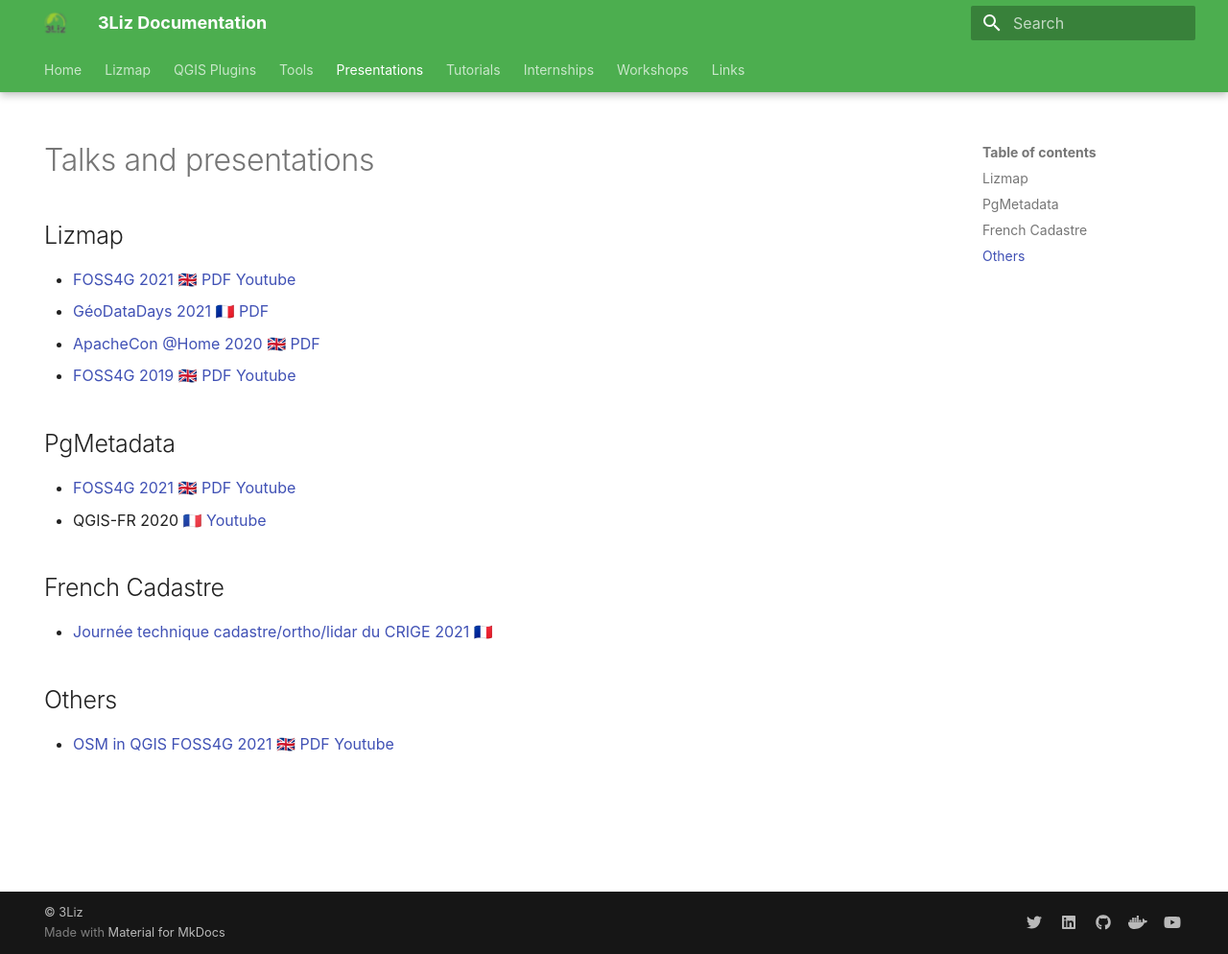
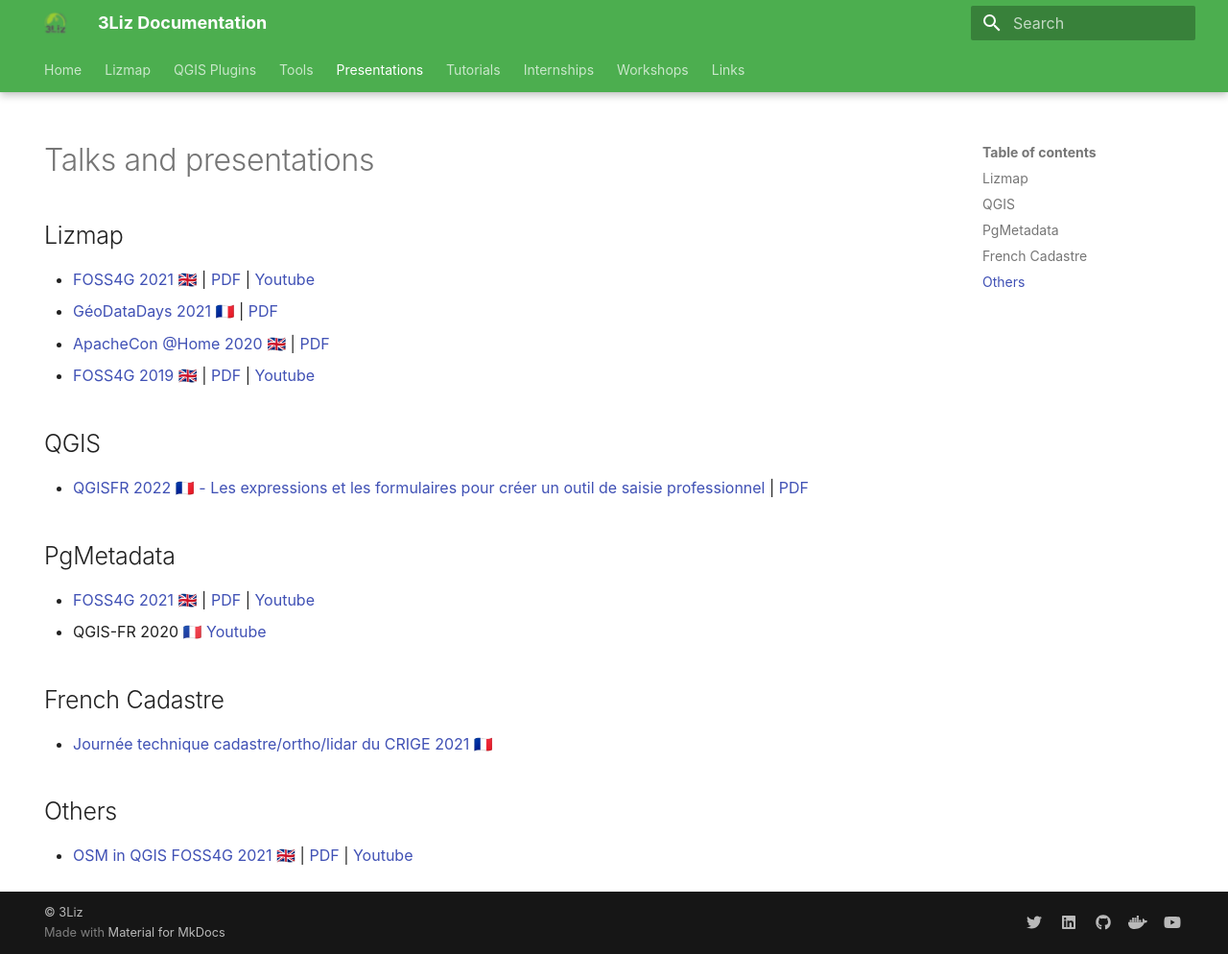
Before and after one commit to 3liz/3liz.github.io, an MkDocs documentation site: the page built from docs/talks.md, in a window 1280 px wide and 994 px high. Shown: the whole window at 96% size. Built offline with MkDocs 1.6.1 and Material for MkDocs 9.7.7, drawn with Linux system fonts in a browser that asks for light colours; nearby versions of some CDN libraries.

Commit message:
Ajout de la présentation QGISFR2022 dans talks

```diff
--- a/docs/talks.md
+++ b/docs/talks.md
@@ -8,21 +8,27 @@
 ## Lizmap
 
 * [FOSS4G 2021 🇬🇧](https://docs.3liz.org/presentations/2021-09-foss4g-lizmap.html)
-  [PDF](https://docs.3liz.org/presentations/pdf/FOSS4G-2021-Lizmap-Web-Client.pdf)
-  [Youtube](https://www.youtube.com/watch?v=NIgFgkyBRts)
+  | [PDF](https://docs.3liz.org/presentations/pdf/FOSS4G-2021-Lizmap-Web-Client.pdf)
+  | [Youtube](https://www.youtube.com/watch?v=NIgFgkyBRts)
 * [GéoDataDays 2021 🇫🇷](https://docs.3liz.org/presentations/2021-09-geodatadays-lizmap.html)
-  [PDF](https://docs.3liz.org/presentations/pdf/GéoDataDays-2021-Lizmap-Web-Client.pdf)
+  | [PDF](https://docs.3liz.org/presentations/pdf/GéoDataDays-2021-Lizmap-Web-Client.pdf)
 * [ApacheCon @Home 2020 🇬🇧](https://docs.3liz.org/presentations/2020-09-apachecon-lizmap.html)
-  [PDF](https://docs.3liz.org/presentations/pdf/ApacheCon-@Home-2020-Lizmap-Web-Client.pdf)
+  | [PDF](https://docs.3liz.org/presentations/pdf/ApacheCon-@Home-2020-Lizmap-Web-Client.pdf)
 * [FOSS4G 2019 🇬🇧](https://docs.3liz.org/presentations/2019-08-foss4g-lizmap.html)
-  [PDF](https://docs.3liz.org/presentations/pdf/pdf/FOSS4G-2019-Lizmap-Web-Client.pdf)
-  [Youtube](https://www.youtube.com/watch?v=FkQ2UG_SO-Y)
+  | [PDF](https://docs.3liz.org/presentations/pdf/pdf/FOSS4G-2019-Lizmap-Web-Client.pdf)
+  | [Youtube](https://www.youtube.com/watch?v=FkQ2UG_SO-Y)
+
+
+## QGIS
+
+* [QGISFR 2022 🇫🇷 - Les expressions et les formulaires pour créer un outil de saisie professionnel](https://docs.3liz.org/presentations/2022-01_QGISFR_2022_outil_saisie_avec_expressions_Michael_DOUCHIN.html)
+  | [PDF](https://docs.3liz.org/presentations/pdf/QGISFR-2022-Outil_saisie_avec_expressions.pdf)
 
 ## PgMetadata
 
 * [FOSS4G 2021 🇬🇧](https://docs.3liz.org/presentations/2021-09-Foss4G-PgMetadata.html)
-  [PDF](https://docs.3liz.org/presentations/pdf/FOSS4G-2021-PgMetadata.pdf)
-  [Youtube](https://www.youtube.com/watch?v=CjZZwKlzYGc)
+  | [PDF](https://docs.3liz.org/presentations/pdf/FOSS4G-2021-PgMetadata.pdf)
+  | [Youtube](https://www.youtube.com/watch?v=CjZZwKlzYGc)
 * QGIS-FR 2020 🇫🇷 [Youtube](https://www.youtube.com/watch?v=o47w7zf40nw)
 
 ## French Cadastre
@@ -32,5 +38,5 @@
 ## Others
 
 * [OSM in QGIS FOSS4G 2021 🇬🇧](https://docs.3liz.org/presentations/2021-09-foss4g-osm-in-qgis.html)
-  [PDF](https://docs.3liz.org/presentations/pdf/FOSS4G-2021-osm-in-qgis.pdf)
-  [Youtube](https://www.youtube.com/watch?v=l95PoHGLrTI)
+  | [PDF](https://docs.3liz.org/presentations/pdf/FOSS4G-2021-osm-in-qgis.pdf)
+  | [Youtube](https://www.youtube.com/watch?v=l95PoHGLrTI)
```
